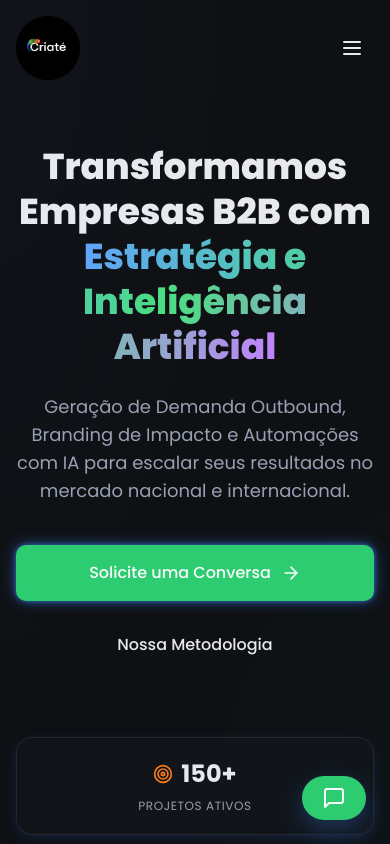
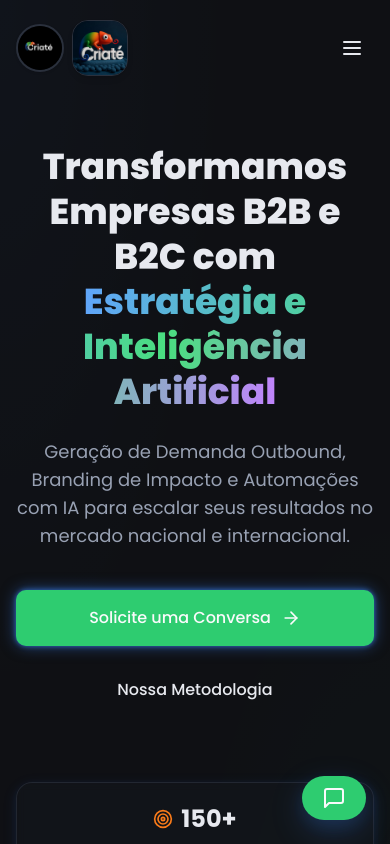
Before and after one commit to JonasArcuri/criate-site, a React (Vite) app: page / in a window 390 px wide. Shown: the top 844 px of the page. Built offline with nearby package versions, Linux system fonts and the light colour scheme.

Commit message:
adição desc b2c e alteração logos

```diff
--- a/src/components/criate/AboutUs.jsx
+++ b/src/components/criate/AboutUs.jsx
@@ -25,7 +25,7 @@ const AboutUs = () => {
             <div className="absolute -bottom-8 -right-8 w-40 h-40 bg-secondary/5 rounded-lg blur-2xl transform rotate-12 animate-pulse-glow opacity-50 delay-1000"></div>
 
             <div className="relative aspect-[4/3] rounded-xl overflow-hidden shadow-hard">
-              <img  class="w-full h-full object-cover" alt="Equipe Criaté em discussão estratégica sobre projetos B2B e IA" src="https://images.unsplash.com/photo-1651009188116-bb5f80eaf6aa" />
+              <img  class="w-full h-full object-cover" alt="Equipe Criaté em discussão estratégica sobre projetos B2B/B2C e IA" src="https://images.unsplash.com/photo-1651009188116-bb5f80eaf6aa" />
               <div className="absolute inset-0 bg-gradient-to-t from-background/70 via-transparent to-transparent"></div>
             </div>
           </motion.div>
@@ -42,7 +42,7 @@ const AboutUs = () => {
               Criatividade com Método, <span className="gradient-text-criate-premium">Performance com Alma.</span>
             </h2>
             <p className="text-muted-foreground mb-5 text-lg">
-              Na Criaté, somos mais que uma agência. Somos seus parceiros estratégicos na conquista de resultados B2B exponenciais. Unimos a vanguarda da inteligência artificial com a profundidade do branding estratégico e a precisão da geração de demanda outbound.
+              Na Criaté, somos mais que uma agência. Somos seus parceiros estratégicos na conquista de resultados B2B/B2C exponenciais. Unimos a vanguarda da inteligência artificial com a profundidade do branding estratégico e a precisão da geração de demanda outbound.
             </p>
             <p className="text-muted-foreground mb-8">
               Nossa missão é clara: impulsionar o crescimento de empresas ambiciosas, como a sua, através de soluções personalizadas que geram autoridade, previsibilidade e oportunidades reais de negócio no cenário nacional e internacional.
--- a/src/components/criate/Footer.jsx
+++ b/src/components/criate/Footer.jsx
@@ -14,7 +14,7 @@ const Footer = () => {
     {
       title: 'Soluções Chave',
       links: [
-        { name: 'Geração de Demanda B2B', href: '#solutions' },
+        { name: 'Geração de Demanda B2B e B2C', href: '#solutions' },
         { name: 'Branding Estratégico', href: '#solutions' },
         { name: 'Automação com IA', href: '#solutions' },
         { name: 'Playbooks Comerciais', href: '#solutions' }
@@ -58,7 +58,7 @@ const Footer = () => {
               </span>
             </a>
             <p className="text-sm mb-6 max-w-sm">
-              Especialistas em impulsionar empresas B2B através de estratégias de outbound, branding e inteligência artificial.
+              Especialistas em impulsionar empresas B2B e B2C através de estratégias de outbound, branding e inteligência artificial.
             </p>
             <div className="flex space-x-3">
               {socialLinks.map(social => (
--- a/src/components/criate/Hero.jsx
+++ b/src/components/criate/Hero.jsx
@@ -51,7 +51,7 @@ const Hero = () => {
             className="text-4xl sm:text-5xl md:text-6xl font-extrabold text-foreground leading-tight mb-6"
             variants={itemVariants}
           >
-            Transformamos Empresas B2B com <br className="hidden md:inline"/>
+            Transformamos Empresas B2B e B2C com <br className="hidden md:inline"/>
             <span className="gradient-text-criate-premium">Estratégia e Inteligência Artificial</span>
           </motion.h1>
 
--- a/src/components/criate/Methodology.jsx
+++ b/src/components/criate/Methodology.jsx
@@ -81,7 +81,7 @@ const Methodology = () => {
         <div className="text-center mb-12 md:mb-16">
           <span className="text-sm font-semibold uppercase tracking-wider text-secondary mb-2 block">Nossa Abordagem</span>
           <h2 className="text-3xl md:text-4xl lg:text-5xl font-bold text-foreground">
-            Os 4 Pilares da <span className="gradient-text-criate-premium">Transformação B2B</span>
+            Os 4 Pilares da <span className="gradient-text-criate-premium">Transformação B2B e B2C</span>
           </h2>
           <p className="text-muted-foreground mt-4 max-w-2xl mx-auto text-lg">
             Nossa metodologia testada e aprovada garante que cada etapa da sua jornada conosco seja estratégica, mensurável e focada em resultados reais.
--- a/src/components/criate/Navbar.jsx
+++ b/src/components/criate/Navbar.jsx
@@ -46,14 +46,46 @@ const Navbar = () => {
     >
       <div className="container mx-auto">
         <div className="flex items-center justify-between h-20 md:h-24">
-          <a href="#home" className="flex items-center gap-2.5 group">
-            <motion.div whileHover={{ rotate: [0, 10, -5, 0], scale: 1.05 }} transition={{ duration: 0.4 }}>
-              <img src="/logo-criate.png" alt="Criaté Logo" className="h-16 w-16 md:h-20 md:w-20" />
+          <a href="#home" className="flex items-center gap-2 group">
+            {/* Logo Criaté redonda */}
+            <motion.div
+              whileHover={{ scale: 1.05 }}
+              transition={{ duration: 0.3 }}
+              className="h-12 w-12 md:h-14 md:w-14 rounded-full overflow-hidden border-2 border-border shadow"
+            >
+              <img
+                src="/logo-criate.png"
+                alt="Logo Criaté"
+                className="w-full h-full object-cover"
+              />
             </motion.div>
-            <span className="text-2xl md:text-3xl font-bold text-foreground group-hover:text-primary transition-colors duration-300 tracking-tight">
-              {/* {logoText} */}
-            </span>
+
+            {/* Camaleão como banner retangular animado */}
+            <motion.div
+              whileHover={{ scale: 1.02 }}
+              transition={{ duration: 0.3 }}
+              className="relative h-14 md:h-14 w-[120=px] md:w-[100px] rounded-xl overflow-hidden border border-border shadow-md"
+            >
+              {/* Imagem preenchendo toda a área */}
+              <motion.img
+                src="/camaleao.jpeg"
+                alt="Camaleão Criaté"
+                className="w-full h-full object-cover"
+                whileHover={{ scale: 1.05 }}
+                transition={{ duration: 0.4 }}
+              />
+
+              {/* Língua animada (sobreposta) */}
+              <motion.div
+                className="absolute left-2 top-1/2 h-1 w-0 bg-red-500 rounded-full origin-left"
+                initial={{ width: 0 }}
+                whileHover={{ width: 40 }}
+                transition={{ duration: 0.4, ease: 'easeInOut' }}
+              />
+            </motion.div>
           </a>
+
+
 
           <nav className="hidden lg:flex items-center space-x-7">
             {navLinks.map((link) => (
--- a/src/components/criate/Results.jsx
+++ b/src/components/criate/Results.jsx
@@ -28,7 +28,7 @@ const resultsData = {
      {
       quote: "L’équipe de Criaté a fait un excellent travail. Grâce à eux, nous avons pu structurer notre marketing de manière plus claire et cohérente. Ce que j’ai vraiment apprécié, c’est la dimension humaine qu’ils apportent, surtout dans la création d’un chatbot qui semble réellement dialoguer comme une personne. C’est fluide, naturel et très efficace. Une belle collaboration.",
       name: "Frederic",
-      title: "FCAD, Dubai",
+      title: "Expert-Comptable, FCAD, Dubai",
       logoName: "frederic.jpeg",
       logoQuery: "industrial company logo strong and geometric orange"
     }
@@ -61,7 +61,7 @@ const Results = () => {
               Impacto Real para Negócios <span className="gradient-text-criate-premium">Como o Seu</span>
             </motion.h2>
             <motion.p variants={itemVariants} className="text-muted-foreground mt-4 max-w-2xl mx-auto text-lg">
-              Não apenas prometemos, nós entregamos. Veja como nossas estratégias transformam o potencial de empresas B2B em crescimento concreto.
+              Não apenas prometemos, nós entregamos. Veja como nossas estratégias transformam o potencial de empresas B2B e B2C em crescimento concreto.
             </motion.p>
           </div>
 
--- a/src/components/criate/Solutions.jsx
+++ b/src/components/criate/Solutions.jsx
@@ -8,7 +8,7 @@ const solutions = [
   {
     icon: <Palette size={28} className="text-primary" />,
     title: 'Posicionamento e Branding Estratégico',
-    description: 'Construímos marcas B2B poderosas que se destacam, geram autoridade e conquistam a confiança do mercado.',
+    description: 'Construímos marcas B2B/B2C poderosas que se destacam, geram autoridade e conquistam a confiança do mercado.',
     color: 'primary',
     tags: ['Identidade de Marca', 'Narrativa', 'Conteúdo']
   },
@@ -64,7 +64,7 @@ const Solutions = () => {
         <div className="text-center mb-12 md:mb-16">
           <span className="text-sm font-semibold uppercase tracking-wider text-primary mb-2 block">Nossas Soluções</span>
           <h2 className="text-3xl md:text-4xl lg:text-5xl font-bold text-foreground">
-            Soluções B2B Inteligentes para <span className="gradient-text-criate-premium">Crescimento Acelerado</span>
+            Soluções B2B e B2C Inteligentes para <span className="gradient-text-criate-premium">Crescimento Acelerado</span>
           </h2>
           <p className="text-muted-foreground mt-4 max-w-2xl mx-auto text-lg">
             Cada solução é desenhada para enfrentar os desafios específicos do mercado B2B, entregando resultados mensuráveis e impacto duradouro.
```
Also changed, not shown: public/camaleao.jpeg (added).
